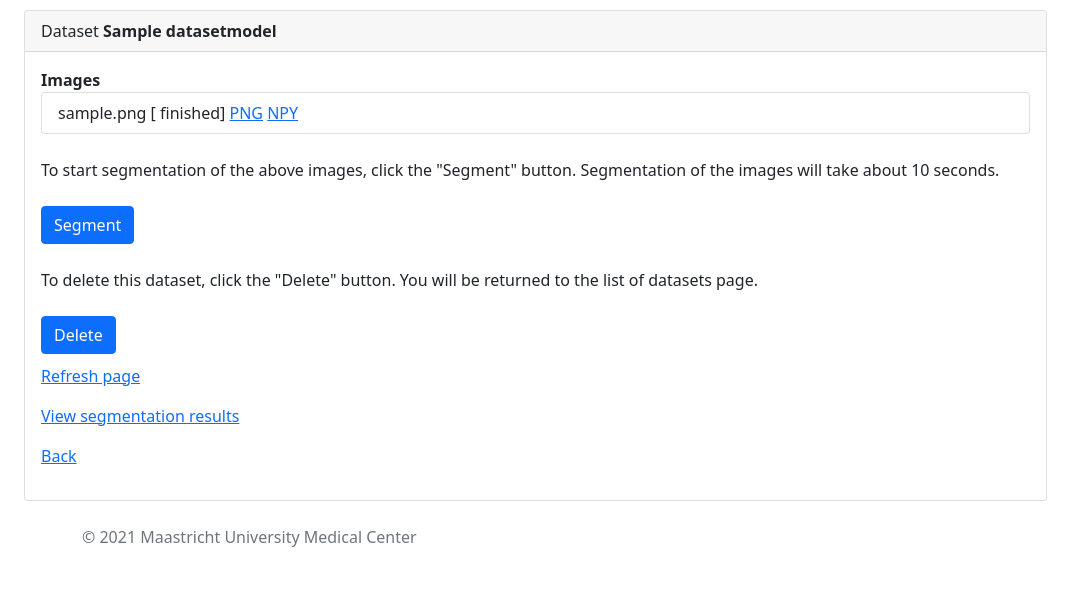
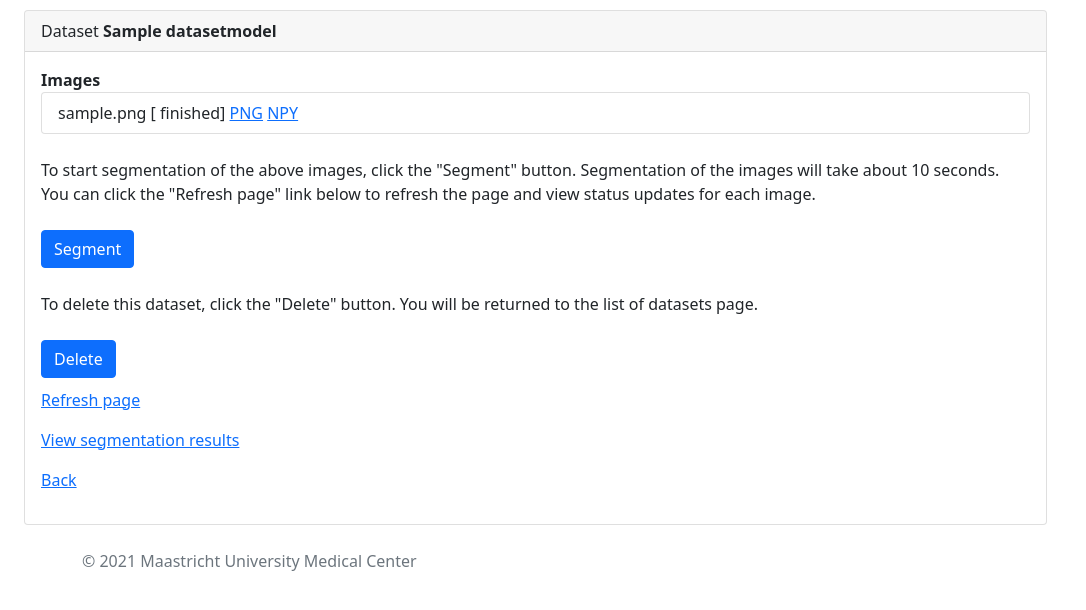
Before and after one commit to rbrecheisen/l3autoseg-old, a Django app: template src/server/segmentation/templates/dataset.html in a window 1280 px wide. Shown: the part 58-668 px from the top of the page, without its empty margins (0-1086 px from the left). Run offline with Django 3.2, Linux system fonts and the light colour scheme; tables that the repository leaves empty hold one stand-in row (values such as "Sample post"); the template is opened without the code that fills it: values that come from a table or form of the project are taken from there, most other values are stand-ins (such as "Sample title", 1, 10 or a date in 2020); parts of the project's set-up code (start-up, migrations or seed data) failed here and were passed over.

Commit message:
Added estimated nr seconds for segmentation

```diff
--- a/src/server/segmentation/templates/dataset.html
+++ b/src/server/segmentation/templates/dataset.html
@@ -24,7 +24,8 @@
                     {% endif %}
                     <br>
                     To start segmentation of the above images, click the "Segment" button. Segmentation
-                    of the images will take about {{ nr_secs }} seconds.<br>
+                    of the images will take about {{ nr_secs }} seconds. You can click the "Refresh page"
+                    link below to refresh the page and view status updates for each image.<br>
                     <br>
                     <a href="/segmentation/datasets/{{ dataset.id }}?action=segment">
                         <button class="btn btn-primary">Segment</button>
```
